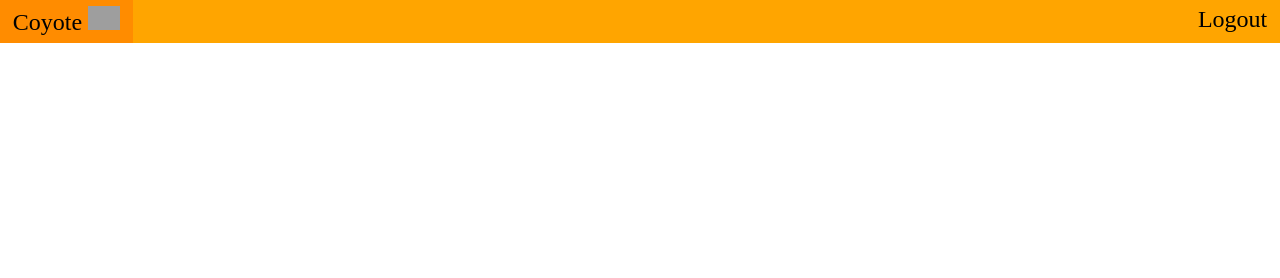
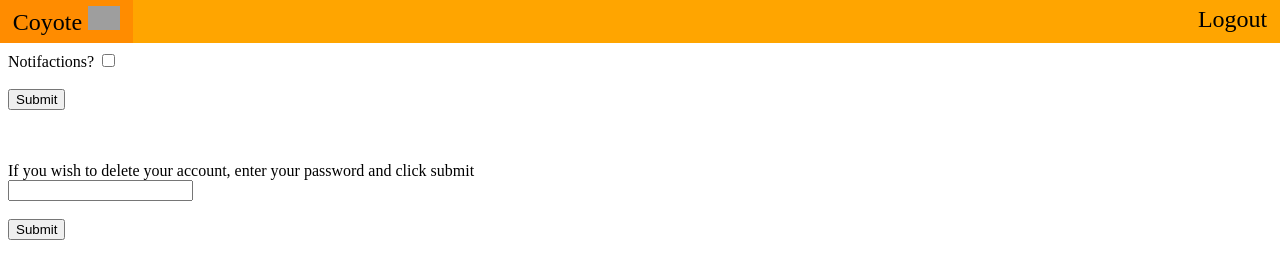
Before and after one commit to nmc9159/coyote, a plain HTML site: page account.html in a window 1280 px wide. Drawn offline with Linux system fonts and the light colour scheme; grey boxes are pictures that could not be loaded.

Commit message:
created account settings form

```diff
--- a/account.html
+++ b/account.html
@@ -10,8 +10,15 @@
             </ul>
         </div>
         <div id="content">
-            <form id="account">
-
+            <form id="notiForm">
+                <label for="notiCheck">Notifactions?</label>
+                <input type="checkbox" id="notiCheck" name="notiCheck"><br><br>
+                <input type="submit" value="Submit">
+            </form><br><br>
+            <form id="deleteForm">
+                <label for="delete">If you wish to delete your account, enter your password and click submit</label><br>
+                <input type="password" id="password" name="password"><br><br>
+                <input type="submit" value="Submit">
             </form>
         </div>
         <script src="script.js"></script>
```
